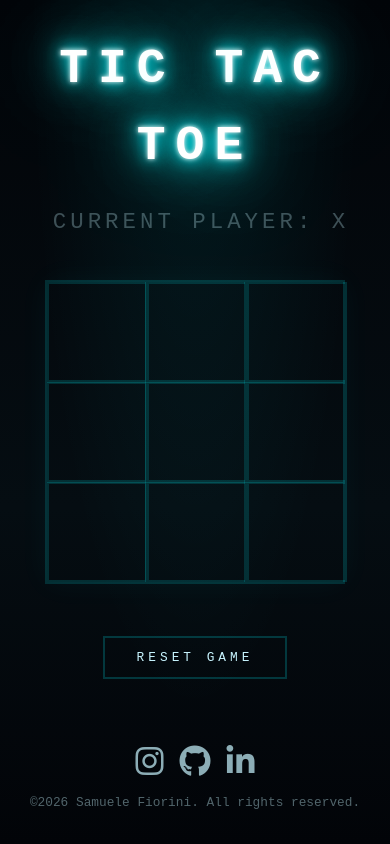
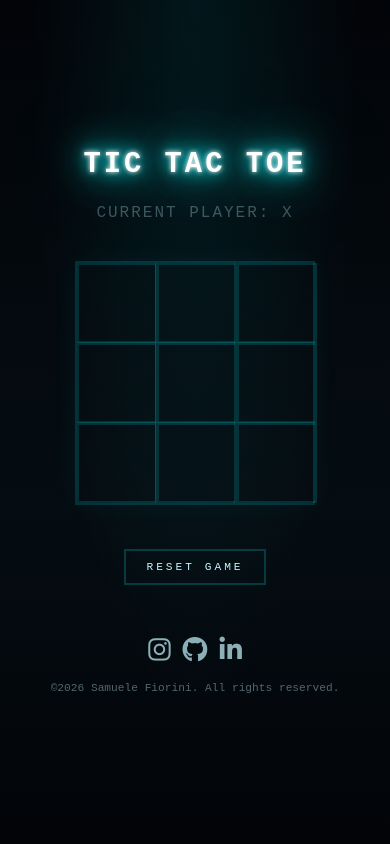
Before and after one commit to SamFio00/TicTacToe-VueJS, a Vue app: page / in a window 390 px wide. Built offline with nearby package versions, Linux system fonts and the light colour scheme.

Commit message:
responsive/mobilefirst

```diff
--- a/src/App.vue
+++ b/src/App.vue
@@ -168,13 +168,16 @@ $app-width: 300px;
 $cell-size: 100px;
 $line-thickness: 6px;
 
+/* app */
 .app {
   text-align: center;
   font-family: 'Courier New', monospace;
+  padding: 24px 16px;
 
   h1 {
-    font-size: 3rem;
-    letter-spacing: 10px;
+    font-size: 1.8rem;
+    letter-spacing: 3px;
+    line-height: 1.2;
     text-transform: uppercase;
     color: #fff;
     animation: flicker 4s infinite;
@@ -187,18 +190,19 @@ $line-thickness: 6px;
   }
 
   .status {
-    font-size: 1.4rem;
-    letter-spacing: 4px;
+    font-size: 1rem;
+    letter-spacing: 2px;
+    line-height: 1.4;
     text-transform: uppercase;
     color: rgba(200, 245, 255, 0.7);
-    margin-bottom: 20px;
-    padding-left: 12px;
+    margin-bottom: 16px;
+    padding-left: 0;
     display: inline-block;
     animation: pulse-dim 1.4s ease-in-out infinite;
 
     &.winner {
-      font-size: 2rem;
-      letter-spacing: 6px;
+      font-size: 1.25rem;
+      letter-spacing: 3px;
       color: #fff;
       animation: winner-glow 1.2s ease-in-out infinite alternate;
       text-shadow:
@@ -227,8 +231,8 @@ $line-thickness: 6px;
     }
 
     &.draw {
-      font-size: 1.7rem;
-      letter-spacing: 6px;
+      font-size: 1.15rem;
+      letter-spacing: 3px;
       color: #fff;
       animation: draw-pulse 1.5s ease-in-out infinite;
       text-shadow:
@@ -238,10 +242,11 @@ $line-thickness: 6px;
     }
   }
 
+  /* board */
   .board {
     display: grid;
-    grid-template-columns: repeat(3, $cell-size);
-    width: $app-width;
+    grid-template-columns: repeat(3, 80px);
+    width: 240px;
     margin: 0 auto;
     padding: 0;
     position: relative;
@@ -277,6 +282,343 @@ $line-thickness: 6px;
           33.33% / 100% 1px,
         linear-gradient(rgba(0, 245, 255, 0.15), rgba(0, 245, 255, 0.15)) 0
           66.66% / 100% 1px;
+      background-repeat: no-repeat;
+      pointer-events: none;
+      box-shadow: 0 0 30px rgba(0, 245, 255, 0.05);
+      z-index: 1;
+    }
+
+    .winning-line {
+      position: absolute;
+      z-index: 3;
+      border-radius: 999px;
+      animation: line-grow 0.35s ease forwards;
+      transform-origin: center center;
+
+      &.row {
+        width: calc(100% - 24px);
+        height: $line-thickness;
+        left: 12px;
+      }
+
+      &.row-1 {
+        top: calc(80px / 2 - #{$line-thickness} / 2);
+      }
+
+      &.row-2 {
+        top: calc(80px * 1.5 - #{$line-thickness} / 2);
+      }
+
+      &.row-3 {
+        top: calc(80px * 2.5 - #{$line-thickness} / 2);
+      }
+
+      &.column {
+        width: $line-thickness;
+        height: calc(100% - 24px);
+        top: 12px;
+      }
+
+      &.column-1 {
+        left: calc(80px / 2 - #{$line-thickness} / 2);
+      }
+
+      &.column-2 {
+        left: calc(80px * 1.5 - #{$line-thickness} / 2);
+      }
+
+      &.column-3 {
+        left: calc(80px * 2.5 - #{$line-thickness} / 2);
+      }
+
+      &.diagonal {
+        width: 328px;
+        height: $line-thickness;
+        top: calc(50% - #{$line-thickness} / 2);
+        left: calc(50% - 164px);
+      }
+
+      &.diagonal-1 {
+        transform: rotate(45deg);
+      }
+
+      &.diagonal-2 {
+        transform: rotate(-45deg);
+      }
+    }
+
+    .cell {
+      width: 80px;
+      height: 80px;
+      display: flex;
+      justify-content: center;
+      align-items: center;
+      font-size: 2.2rem;
+      font-weight: 700;
+      letter-spacing: 0;
+      background: transparent;
+      border: 2px solid $neon-dim;
+      cursor: pointer;
+      transition:
+        background 0.2s ease,
+        transform 0.2s ease;
+      position: relative;
+      z-index: 2;
+
+      &:hover {
+        background: $neon-dim;
+      }
+
+      &.highlight {
+        background: rgba(255, 255, 255, 0.03);
+      }
+
+      &.x {
+        color: $x-color;
+        animation: symbol-pop 0.25s ease;
+        text-shadow:
+          0 0 5px #fff,
+          0 0 15px $x-color,
+          0 0 30px $x-color,
+          0 0 60px $x-color,
+          0 0 100px $x-color;
+      }
+
+      &.o {
+        color: $o-color;
+        animation: symbol-pop 0.25s ease;
+        text-shadow:
+          0 0 5px #fff,
+          0 0 15px $o-color,
+          0 0 30px $o-color,
+          0 0 60px $o-color,
+          0 0 100px $o-color;
+      }
+    }
+  }
+
+  /* button */
+  button {
+    margin-top: 24px;
+    padding: 10px 20px;
+    font-family: 'Courier New', monospace;
+    font-size: 0.7rem;
+    letter-spacing: 3px;
+    text-transform: uppercase;
+    color: rgb(200, 245, 255);
+    background: transparent;
+    border: 2px solid rgba(0, 245, 255, 0.2);
+    cursor: pointer;
+    transition: all 0.25s ease;
+
+    &:hover {
+      color: #fff;
+      border-color: $neon;
+      box-shadow:
+        0 0 10px rgba(0, 245, 255, 0.3),
+        inset 0 0 10px rgba(0, 245, 255, 0.05);
+    }
+  }
+}
+
+/* credits */
+.credits {
+  margin-top: 28px;
+  font-size: 1rem;
+  color: rgba(200, 245, 255, 0.5);
+  align-items: center;
+
+  a {
+    font-size: 1.6rem;
+    color: rgba(200, 245, 255, 0.7);
+    margin: 6px;
+
+    &:hover {
+      color: white;
+      text-shadow:
+        0 0 5px rgba(0, 245, 255, 0.5),
+        0 0 15px rgba(0, 245, 255, 0.3),
+        0 0 30px rgba(0, 245, 255, 0.2);
+    }
+  }
+
+  p {
+    margin-top: 6px;
+    font-size: 0.7rem;
+    line-height: 1.5;
+    color: rgba(200, 245, 255, 0.4);
+  }
+}
+
+/* tablet */
+@media (min-width: 481px) {
+  .app {
+    padding: 32px 20px;
+
+    h1 {
+      font-size: 2.4rem;
+      letter-spacing: 6px;
+    }
+
+    .status {
+      font-size: 1.2rem;
+      letter-spacing: 3px;
+      margin-bottom: 20px;
+
+      &.winner {
+        font-size: 1.6rem;
+        letter-spacing: 4px;
+      }
+
+      &.draw {
+        font-size: 1.4rem;
+        letter-spacing: 4px;
+      }
+    }
+
+    .board {
+      grid-template-columns: repeat(3, 90px);
+      width: 270px;
+
+      .winning-line {
+        &.row-1 {
+          top: calc(90px / 2 - #{$line-thickness} / 2);
+        }
+
+        &.row-2 {
+          top: calc(90px * 1.5 - #{$line-thickness} / 2);
+        }
+
+        &.row-3 {
+          top: calc(90px * 2.5 - #{$line-thickness} / 2);
+        }
+
+        &.column-1 {
+          left: calc(90px / 2 - #{$line-thickness} / 2);
+        }
+
+        &.column-2 {
+          left: calc(90px * 1.5 - #{$line-thickness} / 2);
+        }
+
+        &.column-3 {
+          left: calc(90px * 2.5 - #{$line-thickness} / 2);
+        }
+
+        &.diagonal {
+          width: 370px;
+          left: calc(50% - 185px);
+        }
+      }
+
+      .cell {
+        width: 90px;
+        height: 90px;
+        font-size: 2.6rem;
+      }
+    }
+
+    button {
+      margin-top: 26px;
+      padding: 11px 24px;
+      font-size: 0.75rem;
+      letter-spacing: 3px;
+    }
+  }
+
+  .credits {
+    margin-top: 32px;
+
+    a {
+      font-size: 1.7rem;
+      margin: 6px;
+    }
+
+    p {
+      font-size: 0.75rem;
+    }
+  }
+}
+
+/* desktop */
+@media (min-width: 769px) {
+  .app {
+    padding: 0;
+
+    h1 {
+      font-size: 3rem;
+      letter-spacing: 10px;
+      line-height: normal;
+    }
+
+    .status {
+      font-size: 1.4rem;
+      letter-spacing: 4px;
+      margin-bottom: 20px;
+      padding-left: 12px;
+
+      &.winner {
+        font-size: 2rem;
+        letter-spacing: 6px;
+      }
+
+      &.draw {
+        font-size: 1.7rem;
+        letter-spacing: 6px;
+      }
+    }
+
+    .board {
+      display: grid;
+      grid-template-columns: repeat(3, $cell-size);
+      width: $app-width;
+      margin: 0 auto;
+      padding: 0;
+      position: relative;
+      background: transparent;
+      border: 2px solid $neon-dim;
+
+      &.line-x .winning-line {
+        background: $x-color;
+        box-shadow:
+          0 0 8px $x-color,
+          0 0 18px $x-color,
+          0 0 30px $x-color;
+      }
+
+      &.line-o .winning-line {
+        background: $o-color;
+        box-shadow:
+          0 0 8px $o-color,
+          0 0 18px $o-color,
+          0 0 30px $o-color;
+      }
+
+      &::before {
+        content: '';
+        position: absolute;
+        inset: 0;
+        background:
+          linear-gradient(
+              rgba(0, 245, 255, 0.15),
+              rgba(0, 245, 255, 0.15)
+            )
+            33.33% 0 / 1px 100%,
+          linear-gradient(
+              rgba(0, 245, 255, 0.15),
+              rgba(0, 245, 255, 0.15)
+            )
+            66.66% 0 / 1px 100%,
+          linear-gradient(
+              rgba(0, 245, 255, 0.15),
+              rgba(0, 245, 255, 0.15)
+            )
+            0 33.33% / 100% 1px,
+          linear-gradient(
+              rgba(0, 245, 255, 0.15),
+              rgba(0, 245, 255, 0.15)
+            )
+            0 66.66% / 100% 1px;
         background-repeat: no-repeat;
         pointer-events: none;
         box-shadow: 0 0 30px rgba(0, 245, 255, 0.05);
@@ -441,7 +783,9 @@ $line-thickness: 6px;
       color: rgba(200, 245, 255, 0.4);
     }
   }
+}
 
+/* animations */
 @keyframes symbol-pop {
   0% {
     opacity: 0;
```
Lines whose indentation alone changed are shown as unchanged.
